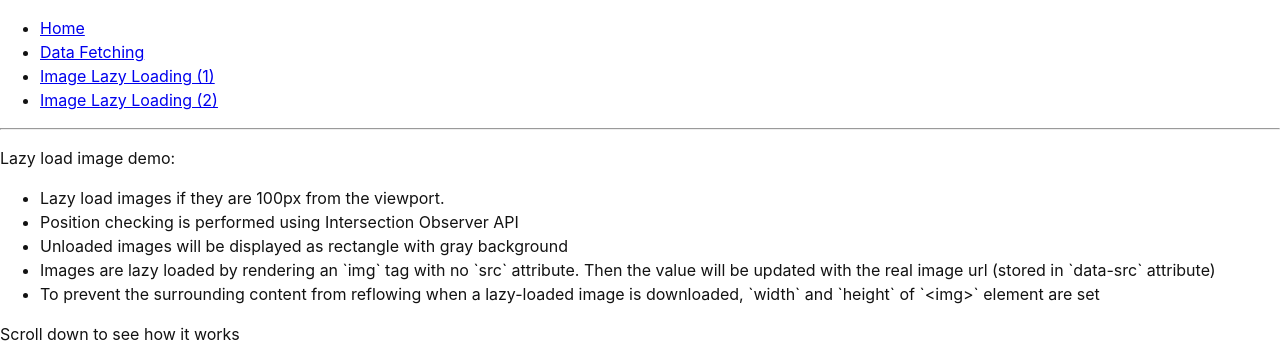
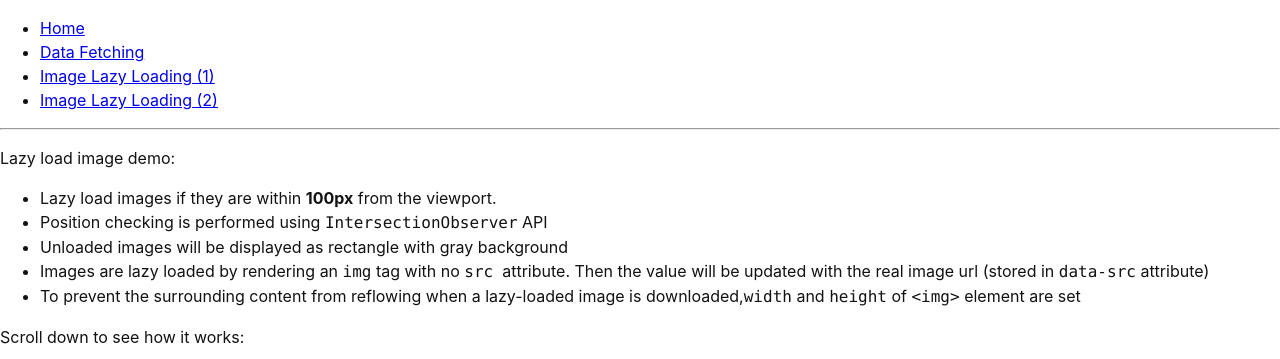
Before and after one commit to lamhq/react-boilerplate, a React (Vite) app: page /demo/lazy-load-image-1 in a window 1280 px wide. Shown: the top 359 px of the page. Built offline with nearby package versions, Linux system fonts and the light colour scheme.

Commit message:
fix: use <code> tag in content

```diff
--- a/src/demo/pages/ImageLazyLoad/demo-1.tsx
+++ b/src/demo/pages/ImageLazyLoad/demo-1.tsx
@@ -78,20 +78,25 @@ export function ImageLazyLoad1() {
     <>
       <p>Lazy load image demo:</p>
       <ul>
-        <li>Lazy load images if they are 100px from the viewport.</li>
-        <li>Position checking is performed using Intersection Observer API</li>
+        <li>
+          Lazy load images if they are within <strong>100px</strong> from the viewport.
+        </li>
+        <li>
+          Position checking is performed using <code>IntersectionObserver</code> API
+        </li>
         <li>Unloaded images will be displayed as rectangle with gray background</li>
         <li>
-          Images are lazy loaded by rendering an `img` tag with no `src` attribute. Then the value
-          will be updated with the real image url (stored in `data-src` attribute)
+          Images are lazy loaded by rendering an <code>img</code> tag with no <code>src</code>&nbsp;
+          attribute. Then the value will be updated with the real image url (stored in&nbsp;
+          <code>data-src</code> attribute)
         </li>
         <li>
           To prevent the surrounding content from reflowing when a lazy-loaded image is downloaded,
-          `width` and `height` of `&lt;img&gt;` element are set
+          <code>width</code> and <code>height</code> of <code>&lt;img&gt;</code> element are set
         </li>
       </ul>
-      <p>Scroll down to see how it works</p>
-      <ImageGallery images={images} />;
+      <p>Scroll down to see how it works:</p>
+      <ImageGallery images={images} />
     </>
   );
 }
--- a/src/demo/pages/ImageLazyLoad/demo-2.tsx
+++ b/src/demo/pages/ImageLazyLoad/demo-2.tsx
@@ -37,15 +37,19 @@ export function ImageLazyLoad2() {
     <>
       <p>Lazy load image demo:</p>
       <ul>
-        <li>Lazy load images using the `loading` attribute of `img` html tag (native)</li>
+        <li>
+          Lazy load images using the <code>loading</code> attribute of <code>img</code> html tag
+          (native)
+        </li>
         <li>Unloaded images will be displayed as rectangle with gray background</li>
         <li>
-          To prevent the surrounding content from reflowing when a lazy-loaded image is downloaded,
-          `width` and `height` of `&lt;img&gt;` element are set (in css)
+          To prevent the surrounding content from reflowing when a lazy-loaded image is
+          downloaded,&nbsp;
+          <code>width</code> and <code>height</code> of <code>&lt;img&gt;</code> element are set
         </li>
       </ul>
-      <p>Scroll down to see how it works</p>
-      <ImageGallery images={images} />;
+      <p>Scroll down to see how it works:</p>
+      <ImageGallery images={images} />
     </>
   );
 }
```
